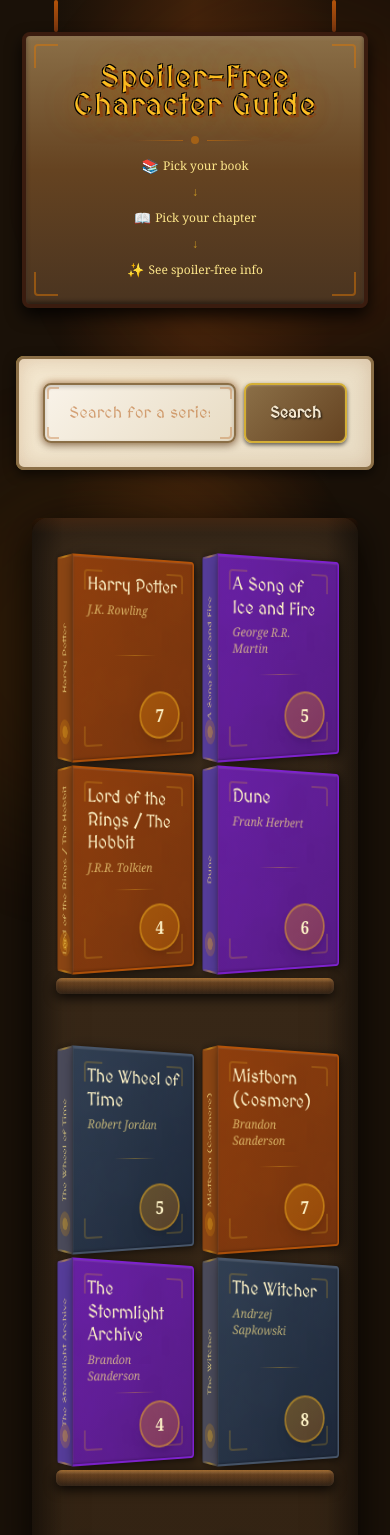
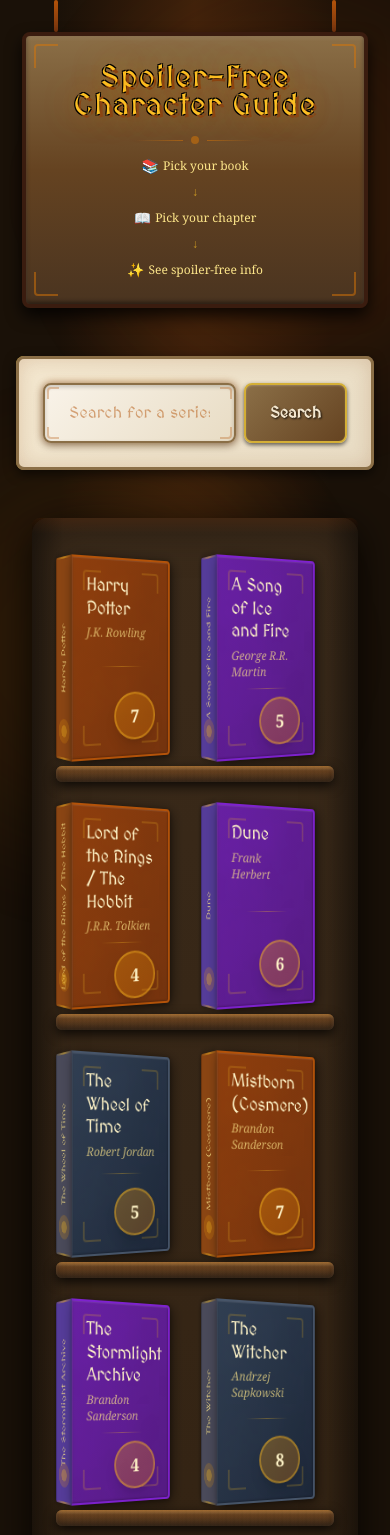
Before and after one commit to joeban/spoilerfreecharacterguide, a Next.js app: page / in a window 390 px wide. Shown: the top 1535 px of the page. Built offline with nearby package versions, Linux system fonts and the light colour scheme; a web font is replaced by a local one.

Commit message:
Update Bookshelf.tsx

```diff
--- a/components/Bookshelf.tsx
+++ b/components/Bookshelf.tsx
@@ -7,11 +7,18 @@ interface BookshelfProps {
 }
 
 export default function Bookshelf({ series }: BookshelfProps) {
-  // Organize books into rows of 4 vertical books each
-  const booksPerRow = 4;
-  const rows = [];
-  for (let i = 0; i < series.length; i += booksPerRow) {
-    rows.push(series.slice(i, i + booksPerRow));
+  // Group books for mobile (2 per row) and desktop (4 per row)
+  const mobileRows = [];
+  const desktopRows = [];
+
+  // Create mobile rows (2 books per row)
+  for (let i = 0; i < series.length; i += 2) {
+    mobileRows.push(series.slice(i, i + 2));
+  }
+
+  // Create desktop rows (4 books per row)
+  for (let i = 0; i < series.length; i += 4) {
+    desktopRows.push(series.slice(i, i + 4));
   }
 
   return (
@@ -34,11 +41,42 @@ export default function Bookshelf({ series }: BookshelfProps) {
         {/* Decorative top trim */}
         <div className="h-4 bg-gradient-to-b from-amber-800/20 to-transparent rounded-t-lg" />
 
-        <div className="p-6 space-y-8">
-          {rows.map((row, rowIndex) => (
-            <div key={rowIndex}>
-              {/* Books row - responsive grid for mobile */}
-              <div className="grid grid-cols-2 md:flex md:flex-wrap md:justify-center gap-3 md:gap-4 mb-2">
+        <div className="p-6">
+          {/* Mobile Layout - visible only on small screens */}
+          <div className="md:hidden space-y-6">
+            {mobileRows.map((row, rowIndex) => (
+              <div key={`mobile-row-${rowIndex}`}>
+                {/* Books row - 2 columns on mobile */}
+                <div className="grid grid-cols-2 gap-3 mb-2">
+                  {row.map(({ slug, series: seriesData }) => (
+                    <Link key={slug} href={`/${slug}`} className="block flex justify-center">
+                      <BookSpine
+                        title={seriesData.title}
+                        author={seriesData.author}
+                        bookCount={Object.keys(seriesData.books).length}
+                        orientation="vertical"
+                      />
+                    </Link>
+                  ))}
+                  {/* Add empty space if odd number in last row */}
+                  {row.length === 1 && <div />}
+                </div>
+
+                {/* Wooden shelf under books */}
+                <div className="wooden-shelf h-4 rounded-md relative overflow-hidden">
+                  <div className="absolute inset-0 bg-gradient-to-b from-amber-900/20 to-transparent" />
+                  <div className="absolute top-0 left-0 right-0 h-1 bg-gradient-to-b from-amber-600/30 to-transparent" />
+                </div>
+              </div>
+            ))}
+          </div>
+
+          {/* Desktop Layout - visible only on medium+ screens */}
+          <div className="hidden md:block space-y-8">
+            {desktopRows.map((row, rowIndex) => (
+              <div key={`desktop-row-${rowIndex}`}>
+                {/* Books row - 4 columns on desktop */}
+                <div className="flex flex-wrap justify-center gap-4 mb-2">
                   {row.map(({ slug, series: seriesData }) => (
                     <Link key={slug} href={`/${slug}`} className="block">
                       <BookSpine
@@ -54,16 +92,11 @@ export default function Bookshelf({ series }: BookshelfProps) {
                 {/* Wooden shelf under books */}
                 <div className="wooden-shelf h-4 rounded-md relative overflow-hidden">
                   <div className="absolute inset-0 bg-gradient-to-b from-amber-900/20 to-transparent" />
-                {/* Shelf edge highlight */}
                   <div className="absolute top-0 left-0 right-0 h-1 bg-gradient-to-b from-amber-600/30 to-transparent" />
                 </div>
-
-              {/* Small spacing between rows */}
-              {rowIndex < rows.length - 1 && (
-                <div className="h-6" />
-              )}
               </div>
             ))}
+          </div>
         </div>
 
         {/* Bottom decorative base */}
```
Lines whose indentation alone changed are shown as unchanged.
